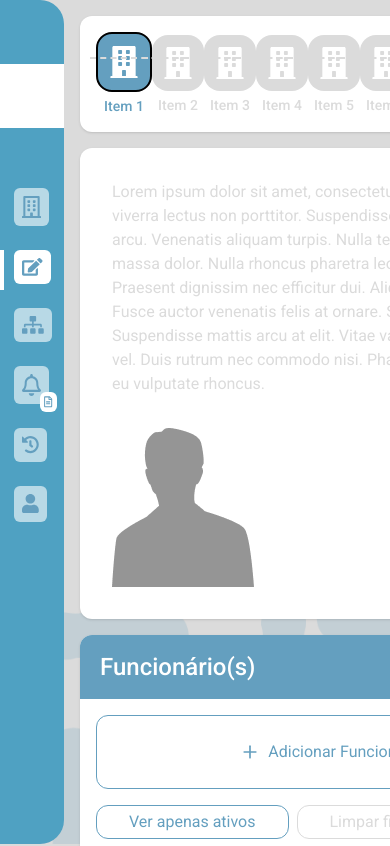
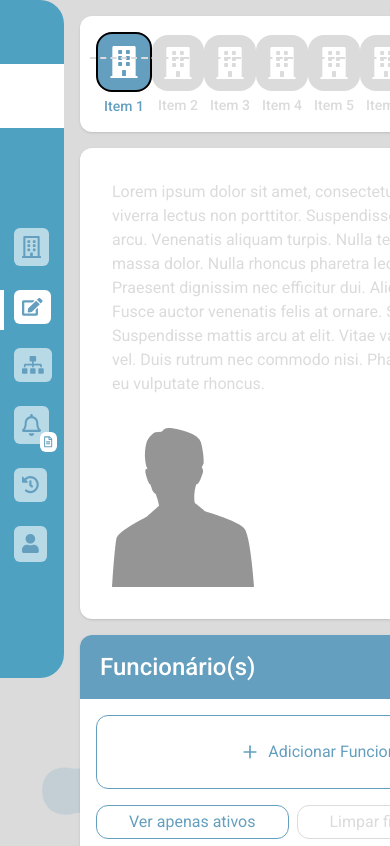
Before and after one commit to livbrandao/people-manager, a React (Create React App) app: page / in a window 390 px wide. Shown: the top 846 px of the page. Built offline with nearby package versions, Linux system fonts and the light colour scheme; no server answers.

Commit message:
💄 feat: Ajustes de estilo no layout

```diff
--- a/src/components/Common/Layout.jsx
+++ b/src/components/Common/Layout.jsx
@@ -3,7 +3,7 @@ import SidebarNavigation from "./SidebarNavigation";
 
 function Layout({ children }) {
   return (
-    <div className="flex h-screen">
+    <div className="flex">
       <SidebarNavigation />
 
       <div className="flex-1 ">{children}</div>
--- a/src/components/Common/SidebarIcons.jsx
+++ b/src/components/Common/SidebarIcons.jsx
@@ -159,8 +159,8 @@ const SidebarIcons = () => {
   };
 
   return (
-    <div className="flex flex-col h-screen">
-      <div className="flex flex-col">
+    <div className="flex flex-col pb-16">
+      <div className="flex flex-col my-10">
         {icons.map((icon) => (
           <div
             key={icon.id}
--- a/src/components/EmployeeListScreen.jsx
+++ b/src/components/EmployeeListScreen.jsx
@@ -111,7 +111,7 @@ export default function EmployeeListScreen() {
     : employees;
 
   return (
-    <div className="min-h-screen p-4">
+    <div className="p-4">
       {/* Process Steps */}
       <div className="bg-white p-4 rounded-xl mb-4 shadow">
         <ProgressSteps
@@ -135,7 +135,7 @@ export default function EmployeeListScreen() {
 
           <div className="flex flex-col lg:flex-row gap-4">
             {/* Card de informações */}
-            <div className="w-full lg:w-2/4 h-full bg-white p-8 rounded-xl shadow">
+            <div className="w-full lg:w-2/4 bg-white p-8 rounded-xl shadow">
               <p className="text-base text-mediumLightGray mb-4">
                 Lorem ipsum dolor sit amet, consectetur adipiscing elit. In
                 viverra lectus non porttitor. Suspendisse at lacinia mauris nec
@@ -269,8 +269,8 @@ export default function EmployeeListScreen() {
         </div>
       ) : (
         // Conteúdo das outras etapas
-        <div className="flex flex-col items-stretch h-screen mt-4 gap-96">
-          <div className="ml-[80px] md:ml-[60px] lg:ml-[40px] mr-4 bg-skyBlue text-white text-center py-3 rounded-2xl mt-10 text-xl ">
+        <div className="flex flex-col mt-4 gap-80 h-min ">
+          <div className="bg-skyBlue text-white text-center py-3 rounded-2xl mt-10 text-xl ">
             Em breve
           </div>
 
```
